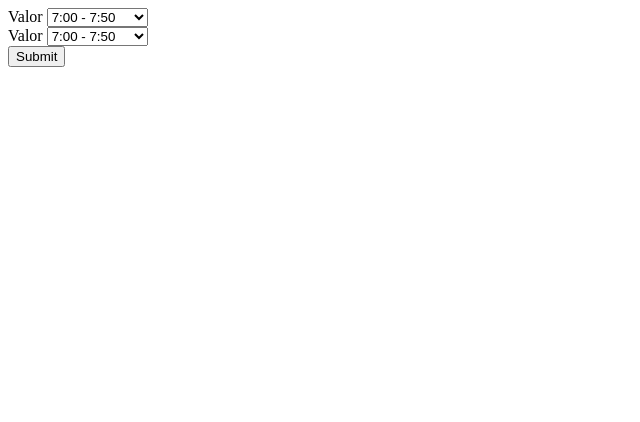
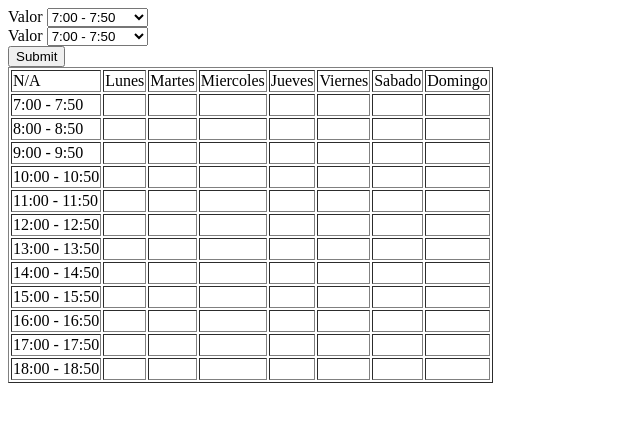
Before and after one commit to MauroGonzalez51/JS-Repository, a plain HTML site: page Random/Schedule/1.2/index.html in a window 1280 px wide. Shown: the whole page, without its empty margins (0-640 px from the left). Drawn offline with Linux system fonts and the light colour scheme.

Commit message:
feat: :sparkles: Generating the initial table
Taking the headers and generating the table based on classList to reference each cell

```diff
--- a/Random/Schedule/1.2/index.html
+++ b/Random/Schedule/1.2/index.html
@@ -32,7 +32,7 @@
             </div>
 
             <div class="result">
-                <table></table>
+                <table class="table" border="1"></table>
             </div>
         </div>
 
--- a/Random/Schedule/1.2/script.js
+++ b/Random/Schedule/1.2/script.js
@@ -1,6 +1,7 @@
 import { getFormValues } from "./formValues.js";
 import { initialValues } from "./select.js";
 import { selectRange } from "./selectRange.js";
+import { initialTable } from "./table.js";
 
 const form = document.querySelector(".form");
 
@@ -11,4 +12,5 @@ form.addEventListener("submit", (event) => {
 
 window.addEventListener("load", () => {
     initialValues();
+    initialTable();
 });
--- /dev/null
+++ b/Random/Schedule/1.2/table.js
@@ -0,0 +1,95 @@
+import { ROWS, timeStamps } from "./select.js";
+
+const table = document.querySelector(".table");
+
+const capitalize = (str) => str.charAt(0).toUpperCase() + str.slice(1);
+
+const headers = {
+    ES: [
+        "N/A",
+        "lunes",
+        "martes",
+        "miercoles",
+        "jueves",
+        "viernes",
+        "sabado",
+        "domingo",
+    ],
+
+    EN: [
+        "N/A",
+        "monday",
+        "tuesday",
+        "wednesday",
+        "thursday",
+        "friday",
+        "saturday",
+        "sunday",
+    ],
+};
+
+const tableHeader = () => {
+    const fragment = document.createDocumentFragment();
+
+    // * Container
+    const thead = document.createElement("thead");
+
+    // * row
+    const row = document.createElement("tr");
+
+    const { ES } = headers;
+
+    ES.map((header) => {
+        const cell = document.createElement("td");
+        cell.textContent = capitalize(header);
+
+        return cell;
+    }).forEach((cell) => row.appendChild(cell));
+
+    thead.appendChild(row);
+    fragment.appendChild(thead);
+    table.appendChild(fragment);
+};
+
+const tableBody = () => {
+    const { EN } = headers;
+
+    const tbody = document.createElement("tbody");
+
+    const fragment = document.createDocumentFragment();
+
+    Array.from({ length: ROWS }, (_, index) => {
+        return timeStamps({
+            hourStart: index + 7,
+            hourEnd: index + 7,
+        });
+    }).forEach(({ timeStamp, classTimeStamp }) => {
+        const row = document.createElement("tr");
+
+        EN.map((header, index) => {
+            const cell = document.createElement("td");
+
+            if (!index) {
+                cell.textContent = timeStamp;
+                return cell;
+            }
+
+            cell.classList.add(classTimeStamp);
+            cell.classList.add(header);
+
+            return cell;
+        }).forEach((cell) => row.appendChild(cell));
+
+        tbody.appendChild(row);
+    });
+
+    fragment.appendChild(tbody);
+    table.appendChild(fragment);
+};
+
+const initialTable = () => {
+    tableHeader();
+    tableBody();
+};
+
+export { initialTable };
```
